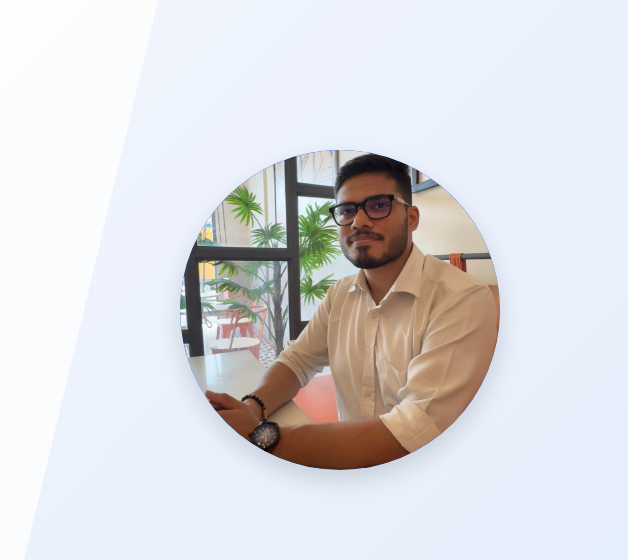
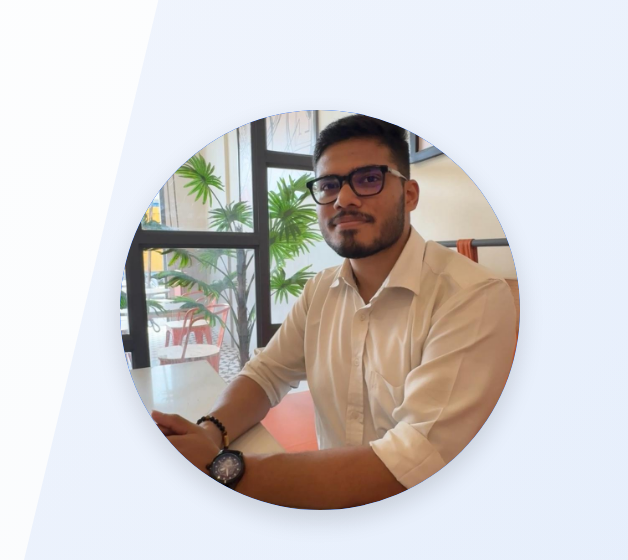
Before and after one commit to Suryanshpandey5492/protfolio, a plain HTML site: page index.html in a window 1280 px wide. Shown: the part 90-650 px from the top of the page, 652-1280 px from the left. Drawn offline with Linux system fonts and the light colour scheme.

Commit message:
pic orintation

```diff
--- a/styles.css
+++ b/styles.css
@@ -358,24 +358,24 @@ p {
 }
 
 .image-placeholder {
-    width: 320px; /* Increased width */
-    height: 320px; /* Match height to width for perfect circle */
+    width: 400px; /* Increased width */
+    height: 400px; /* Match height to width for perfect circle */
     background: linear-gradient(135deg, var(--primary-color), var(--primary-light));
-    border-radius: 50%; /* Perfect circle */
+    border-radius: 100%; /* Perfect circle */
     display: flex;
     align-items: center;
     justify-content: center;
     position: relative;
     overflow: hidden;
     box-shadow: var(--shadow-heavy);
-    margin-left: 40px; /* Moves it more to the right */
+    margin-left: 0px; /* Moves it more to the right */
 }
 
 .profile-image {
     width: 100%;
     height: 100%;
     object-fit: cover;
-    border-radius: 50%; /* Circle inside circle */
+    border-radius: 100%; /* Circle inside circle */
 }
 
 
@@ -867,11 +867,14 @@ p {
 
 /* Footer */
 .footer {
+    width: 100%; /* Optional but explicit */
     background: var(--text-primary);
     color: var(--bg-primary);
     text-align: center;
-    padding: var(--spacing-xl) 0;
+    padding: 0.3rem 0; /* Reduced vertical padding */
 }
+
+
 
 /* Mobile Navigation */
 @media (max-width: 767px) {
```
